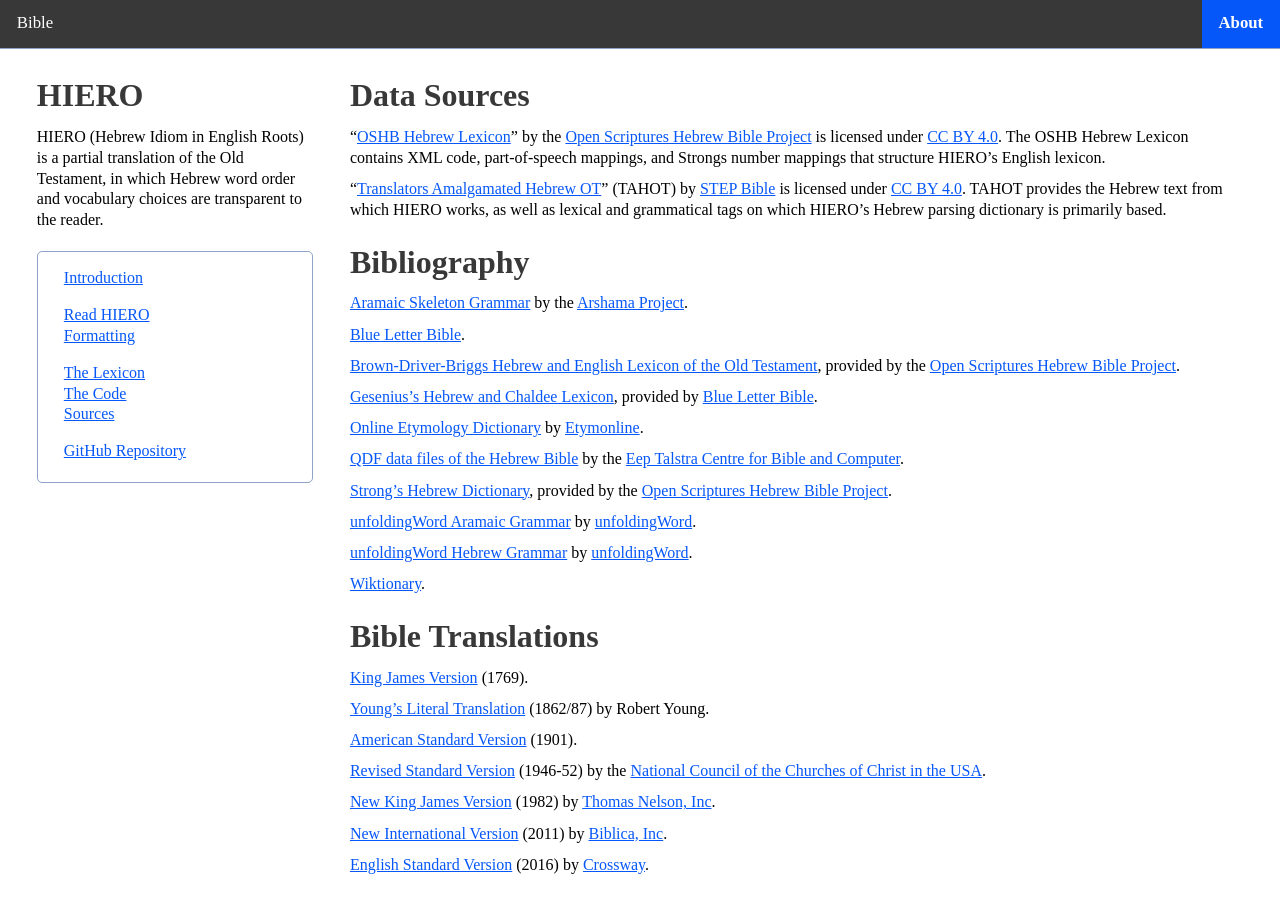
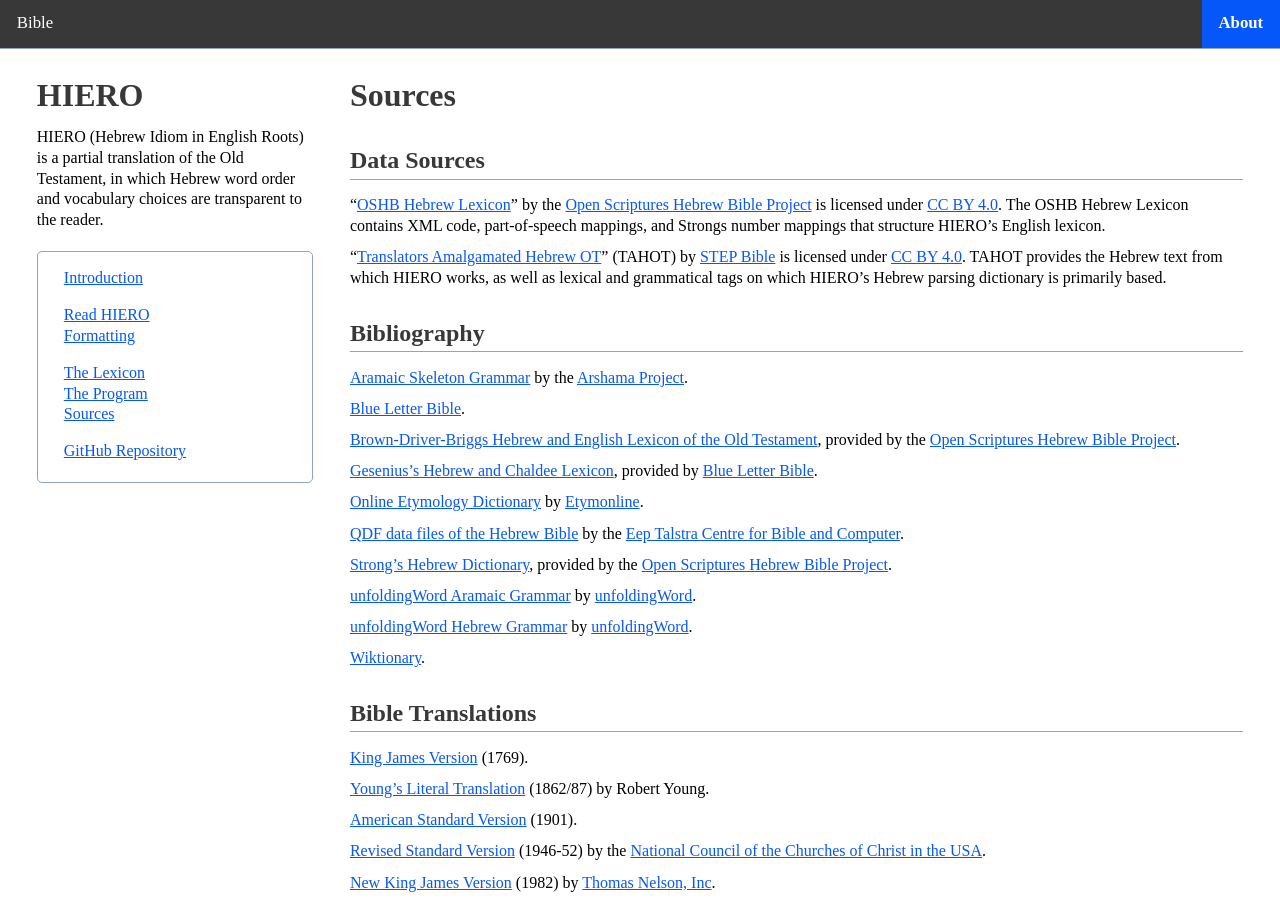
Before and after one commit to gfassero/HIERO, a Jekyll site: the page built from sources.md, in a window 1280 px wide. Built offline with Jekyll 4.4.1, drawn with Linux system fonts in a browser that asks for light colours; our own code applies the rules of GitHub Pages for plain Markdown files.

Commit message:
Customize TOC

```diff
--- a/_layouts/default.html
+++ b/_layouts/default.html
@@ -25,7 +25,7 @@
 <a href="formatting.html">Formatting</a></p>
 <p>
 <a href="lexicon.html">The Lexicon</a><br>
-<a href="technical.html">The Code</a><br>
+<a href="technical.html">The Program</a><br>
 <a href="sources.html">Sources</a></p>
 <p>
 <a href="https://github.com/gfassero/HIERO">GitHub Repository</a></p>
--- a/sources.md
+++ b/sources.md
@@ -1,10 +1,12 @@
-# Data Sources
+# Sources
+
+## Data Sources
 
 “[OSHB Hebrew Lexicon](http://github.com/openscriptures/HebrewLexicon/blob/master/HebrewStrong.xml)” by the [Open Scriptures Hebrew Bible Project](http://hb.openscriptures.org/) is licensed under [CC BY 4.0](http://creativecommons.org/licenses/by/4.0/). The OSHB Hebrew Lexicon contains XML code, part-of-speech mappings, and Strongs number mappings that structure HIERO’s English lexicon.
 
 “[Translators Amalgamated Hebrew OT](http://github.com/STEPBible/STEPBible-Data/tree/master/Translators%20Amalgamated%20OT%2BNT)” (TAHOT) by [STEP Bible](http://www.stepbible.org/) is licensed under [CC BY 4.0](http://creativecommons.org/licenses/by/4.0/). TAHOT provides the Hebrew text from which HIERO works, as well as lexical and grammatical tags on which HIERO’s Hebrew parsing dictionary is primarily based.
 
-# Bibliography
+## Bibliography
 
 [Aramaic Skeleton Grammar](http://arshama.classics.ox.ac.uk/aramaic/index.html) by the [Arshama Project](http://arshama.classics.ox.ac.uk/index.html).
 
@@ -26,7 +28,7 @@
 
 [Wiktionary](http://www.wiktionary.org/).
 
-# Bible Translations
+## Bible Translations
 
 [King James Version](https://www.blueletterbible.org/kjv/gen/1/1/s_1001) (1769).
 
```
Also changed, not shown: formatting.md (+0 -1 lines).
